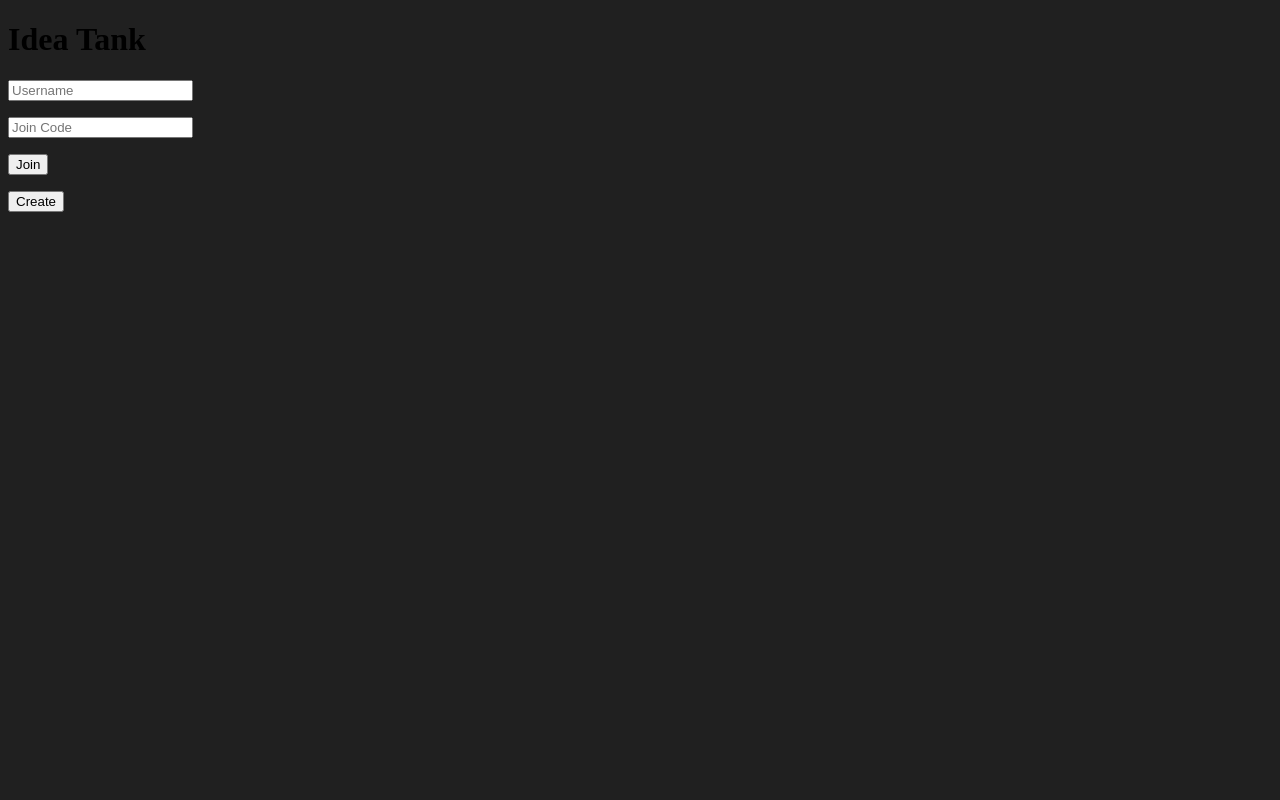
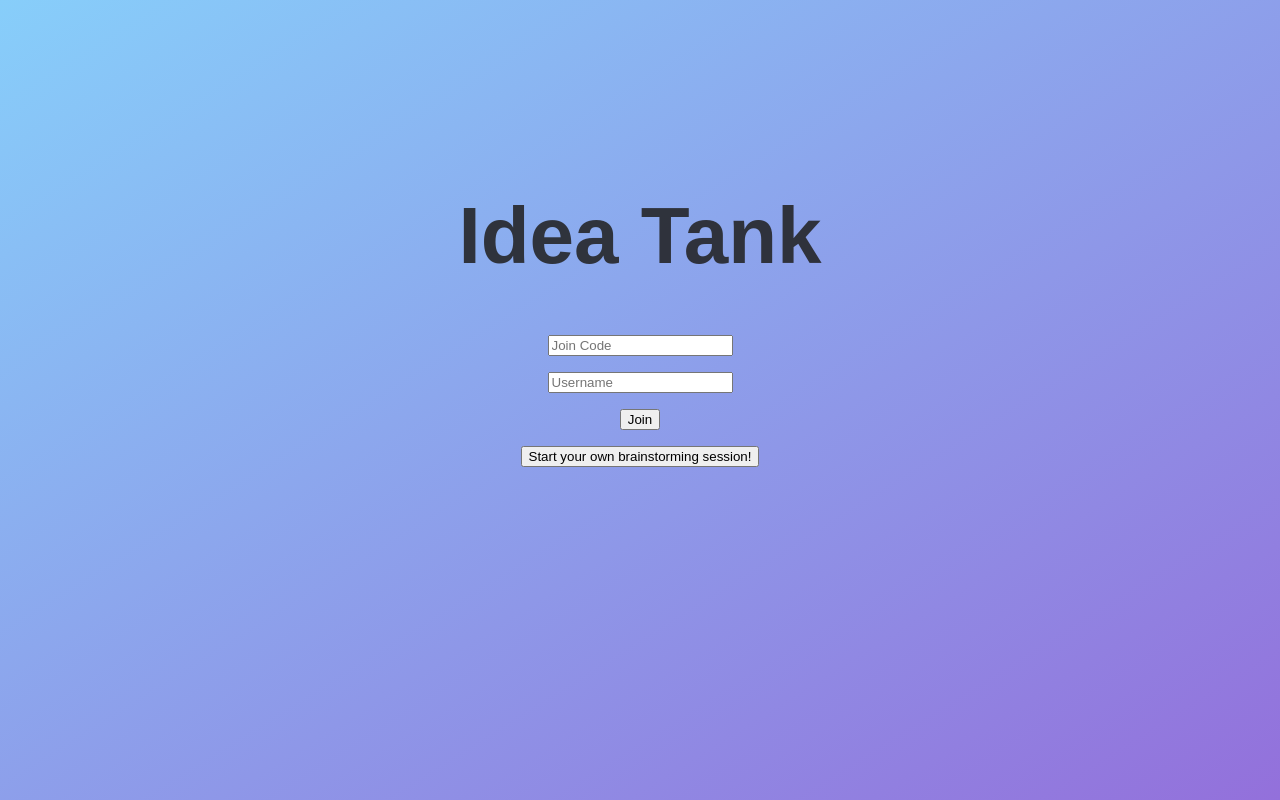
Before and after one commit to Scooney6/Idea-Tank, a Flask app: page /home in a window 1280 px wide. Run offline with Flask 2, Linux system fonts and the light colour scheme.

Commit message:
Add some styling

```diff
--- a/my_app/static/styles/main.css
+++ b/my_app/static/styles/main.css
@@ -1,5 +1,20 @@
+html {
+  min-height:100%
+}
 body {
   background-color:#202020;
+  background-image:linear-gradient(to bottom right, lightskyblue, mediumpurple);
+}
+.title {
+  margin-top: 15%;
+  text-align: center;
+  font-family: Arial, Helvetica, sans-serif;
+  color: #202020DD;
+  font-size: 80px;
+}
+.centerflex {
+  display: flex;
+  justify-content: center;
 }
 /* I hate css */
 /* TODO: make everything not look awful? */
--- a/my_app/templates/home.html
+++ b/my_app/templates/home.html
@@ -6,17 +6,27 @@
   <link rel= "stylesheet" type= "text/css" href= "{{ url_for('static',filename='styles/main.css') }}">
 </head>
 <body>
-  <h1>Idea Tank</h1>
+  <h1 class="title">Idea Tank</h1>
   <!-- Join Form -->
+
     <form action="{{ url_for('home') }}" method="POST">
       {{ form.csrf_token }}
+      <div class="centerflex">
+        {{ displayField(form.join_code, 'Join Code') }}
+      </div>
+      <div class="centerflex">
         {{ displayField(form.username, 'Username') }}
-    {{ displayField(form.join_code, 'Join Code') }}
+      </div>
+      <div class="centerflex">
         {{ displayField(form.join_button) }}
+      </div>
     </form>
     <!-- Separate form for the create button -->
+
+  <div class="centerflex">
     <form action="{{url_for('home')}}" method="POST">
-    <input type="submit" name="Create" value="Create">
+      <input type="submit" name="Create" value="Start your own brainstorming session!">
     </form>
+  </div>
 </body>
 </html>
```
Also changed, not shown: my_app/templates/create.html (+9 -1 lines). Lines whose indentation alone changed are shown as unchanged.
